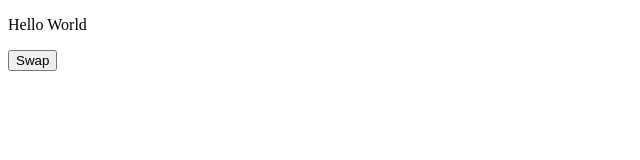
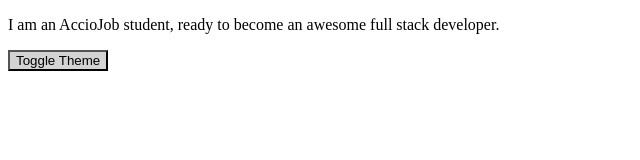
Before and after one commit to acciojob/dark-theme-ritikchhimwal, a website: page main.html in a window 1280 px wide. Shown: the whole page, without its empty margins (0-640 px from the left). Drawn offline with Linux system fonts and the light colour scheme.

Commit message:
created a submission

```diff
--- a/main.html
+++ b/main.html
@@ -9,10 +9,10 @@
   <body>
     <main>
       <!-- html markup here -->
-      <p id="ptag">
-        Hello World
-      </p>
-      <button>Swap</button>
+      <div id="app" class="day">
+        <p id="ptag">I am an AccioJob student, ready to become an awesome full stack developer.</p>
+        <button id="swap" class="button_day" onclick="swapTheme()">Toggle Theme</button>
+    </div>
     </main>
     <script src="./script.js"></script>
   </body>
--- a/script.js
+++ b/script.js
@@ -1 +1,16 @@
 //your code here
+
+function swapTheme() {
+    const appDiv = document.getElementById("app");
+    const swapButton = document.getElementById("swap");
+
+    // Check if current theme is "day" and toggle to "night"
+    if (appDiv.classList.contains("day")) {
+        appDiv.classList.replace("day", "night");
+        swapButton.classList.replace("button_day", "button_night");
+    } else {
+        // Switch back to "day" theme
+        appDiv.classList.replace("night", "day");
+        swapButton.classList.replace("button_night", "button_day");
+    }
+}
--- a/styles.css
+++ b/styles.css
@@ -1,5 +1,14 @@
 #app{
   height:90vh;
+}
+.day {
+    background-color: white;
+    color: black;
+}
+
+.button_day {
+    background-color: lightgray;
+    color: black;
 }
 .night{
   background-color: black;
```
